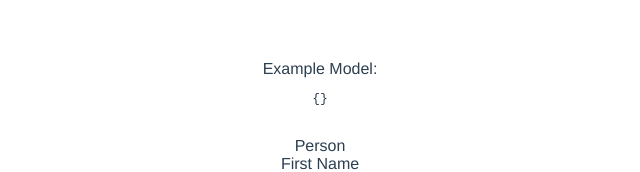
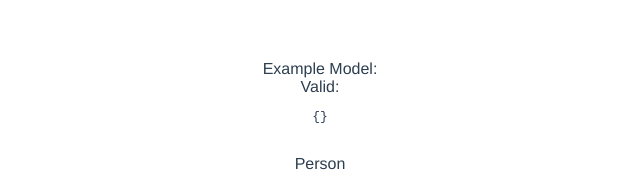
Before and after one commit to elcritch/vue-json-schema-form, a Vue app: page / in a window 1280 px wide. Shown: the top 172 px of the page, without its empty margins (320-960 px from the left). Built offline with nearby package versions, Linux system fonts and the light colour scheme; what vue-blu would draw is missing.

Commit message:
Setting up 'valid' property syncing.

```diff
--- a/src/App.vue
+++ b/src/App.vue
@@ -1,12 +1,15 @@
 <template>
   <div id="app">
     <label>Example Model:</label>
+    <br />
+    <span class="has-text-left ">Valid: {{exampleModels.simpleIsValid}}</span>
     <pre class="has-text-left ">{{JSON.stringify(exampleModels.simple, null, 4)}}</pre>
     <br />
 
     <json-form
         :schema="exampleSchemas.simple"
         v-model="exampleModels.simple"
+        :valid.sync="exampleModels.simpleIsValid"
         :options="{onlyEmitValid: false, descriptionTooltips: true}"
         :debug="true"
     ></json-form>
@@ -24,7 +27,8 @@ export default {
     return {
       exampleModels: {
         simple: {
-        }
+        },
+        simpleIsValid: null
       },
       exampleSchemas: {
         simple: {
--- a/src/components/json-form.vue
+++ b/src/components/json-form.vue
@@ -63,6 +63,9 @@ export default {
     },
     'value': {
       type: Object
+    },
+    'valid': {
+      type: Boolean
     }
   },
   computed: {
@@ -100,6 +103,8 @@ export default {
       }
 
       let isJsonValid = this.validate(updateModel)
+
+      this.$emit('update:valid', isJsonValid)
 
       if (isJsonValid || !this.opts.onlyEmitValid) {
         this.$emit('input', updateModel)
```
